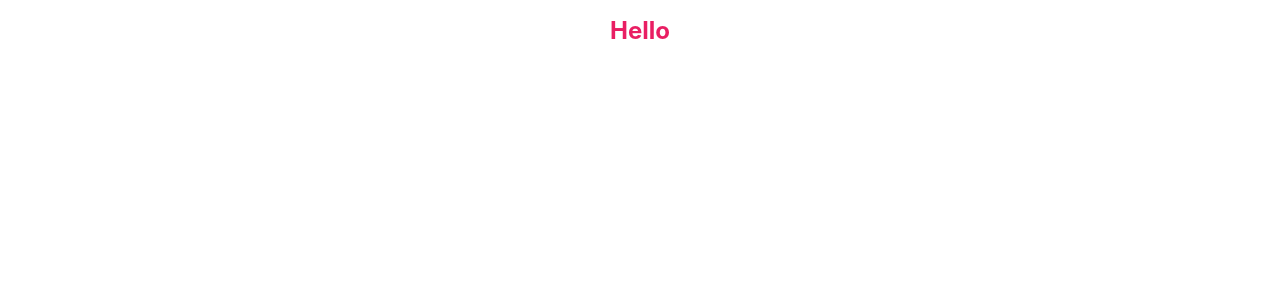
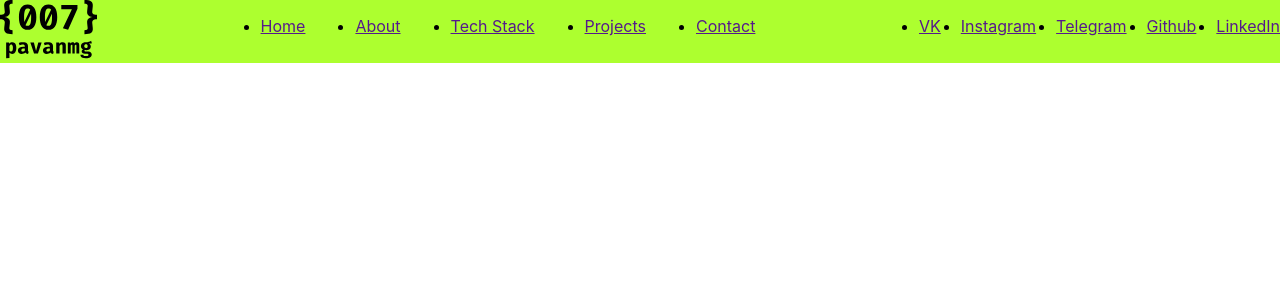
Before and after one commit to Kirill190611/portfolio, a React app: page / in a window 1280 px wide. Shown: the top 300 px of the page. Built offline with nearby package versions, Linux system fonts and the light colour scheme.

Commit message:
Added components for header

```diff
--- a/src/App.tsx
+++ b/src/App.tsx
@@ -1,11 +1,12 @@
 import './App.css';
 import styled from 'styled-components';
+import {Header} from "./layout/header/Header";
 
 
 function App() {
     return (
         <div className="App">
-            <Title>Hello </Title>
+            <Header/>
         </div>
     );
 }
--- /dev/null
+++ b/src/components/icon/Icon.tsx
@@ -0,0 +1,17 @@
+import React from 'react';
+import iconsSprite from '../../assets/images/icons/icons-sprite.svg';
+
+type IconPropsType = {
+    iconId: string
+    width?: string
+    height?: string
+    viewBox?: string
+}
+
+export const Icon = (props: IconPropsType) => {
+    return (
+        <svg width={props.width || "97"} height={props.height || "59"} viewBox={props.viewBox || "0 0 97 59"} xmlns="http://www.w3.org/2000/svg">
+            <use xlinkHref={`${iconsSprite}#${props.iconId}`}/>
+        </svg>
+    );
+};
--- /dev/null
+++ b/src/components/logo/Logo.tsx
@@ -0,0 +1,10 @@
+import React from 'react';
+import {Icon} from "../icon/Icon";
+
+export const Logo = () => {
+    return (
+        <a href={"#"}>
+            <Icon iconId={'logoIcon'}/>
+        </a>
+    );
+};
--- /dev/null
+++ b/src/components/menu/Menu.tsx
@@ -0,0 +1,33 @@
+import React from 'react';
+import styled from "styled-components";
+
+export const Menu = () => {
+    return (
+        <StyledMenu>
+            <ul>
+                <li>
+                    <a href={""}>Home</a>
+                </li>
+                <li>
+                    <a href={""}>About</a>
+                </li>
+                <li>
+                    <a href={""}>Tech Stack</a>
+                </li>
+                <li>
+                    <a href={""}>Projects</a>
+                </li>
+                <li>
+                    <a href={""}>Contact</a>
+                </li>
+            </ul>
+        </StyledMenu>
+    );
+};
+
+const StyledMenu = styled.nav`
+    ul {
+        display: flex;
+        gap: 50px;
+    }
+`
--- /dev/null
+++ b/src/components/social/Social.tsx
@@ -0,0 +1,33 @@
+import React from 'react';
+import styled from "styled-components";
+
+export const Social = () => {
+    return (
+        <StyledSocial>
+            <ul>
+                <li>
+                    <a href={""}>VK</a>
+                </li>
+                <li>
+                    <a href={""}>Instagram</a>
+                </li>
+                <li>
+                    <a href={""}>Telegram</a>
+                </li>
+                <li>
+                    <a href={""}>Github</a>
+                </li>
+                <li>
+                    <a href={""}>LinkedIn</a>
+                </li>
+            </ul>
+        </StyledSocial>
+    );
+};
+
+const StyledSocial = styled.div`
+    ul {
+        display: flex;
+        gap: 20px;
+    }
+`
```
Also changed, not shown: src/assets/images/icons/icons-sprite.svg.
